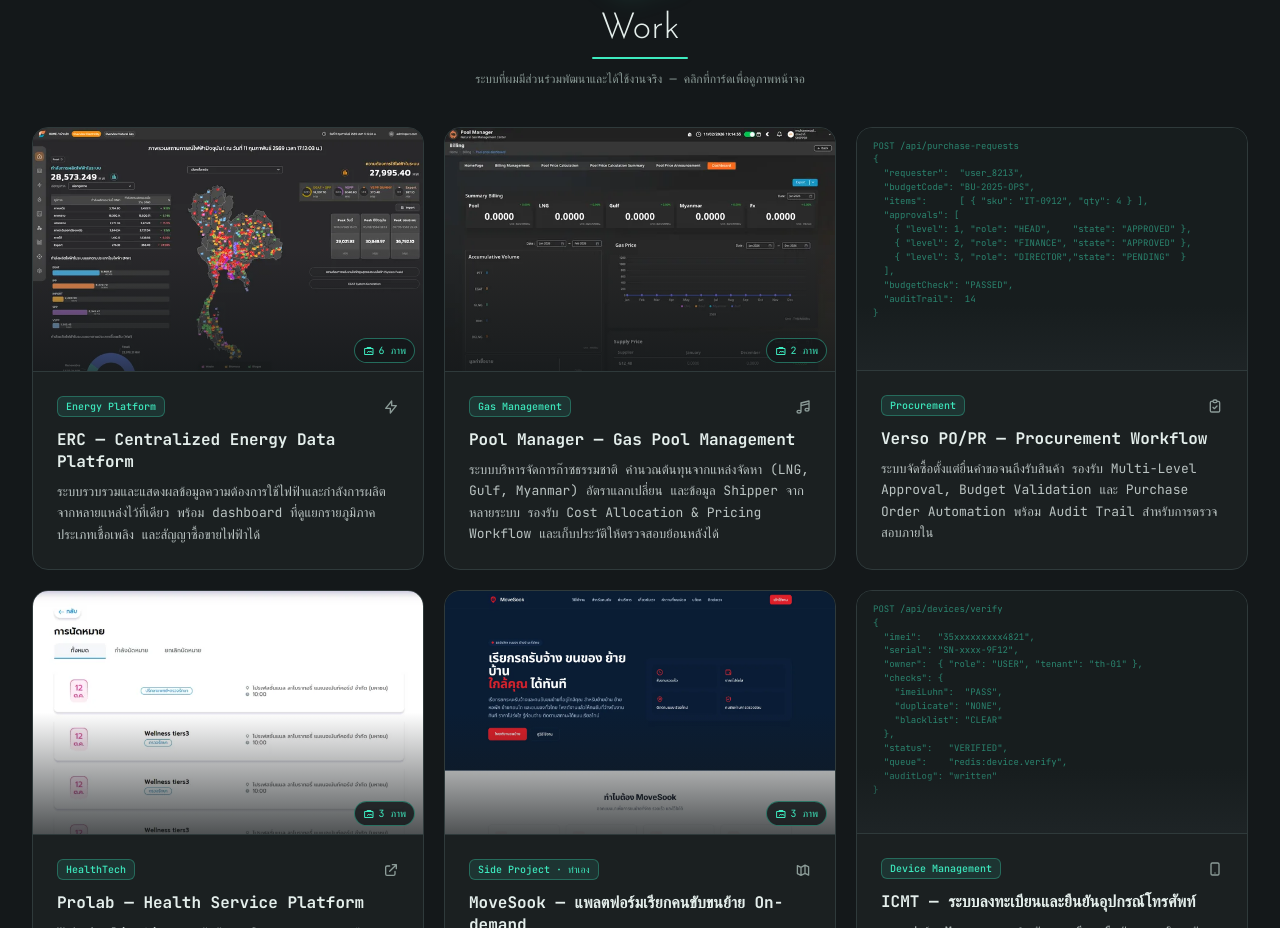
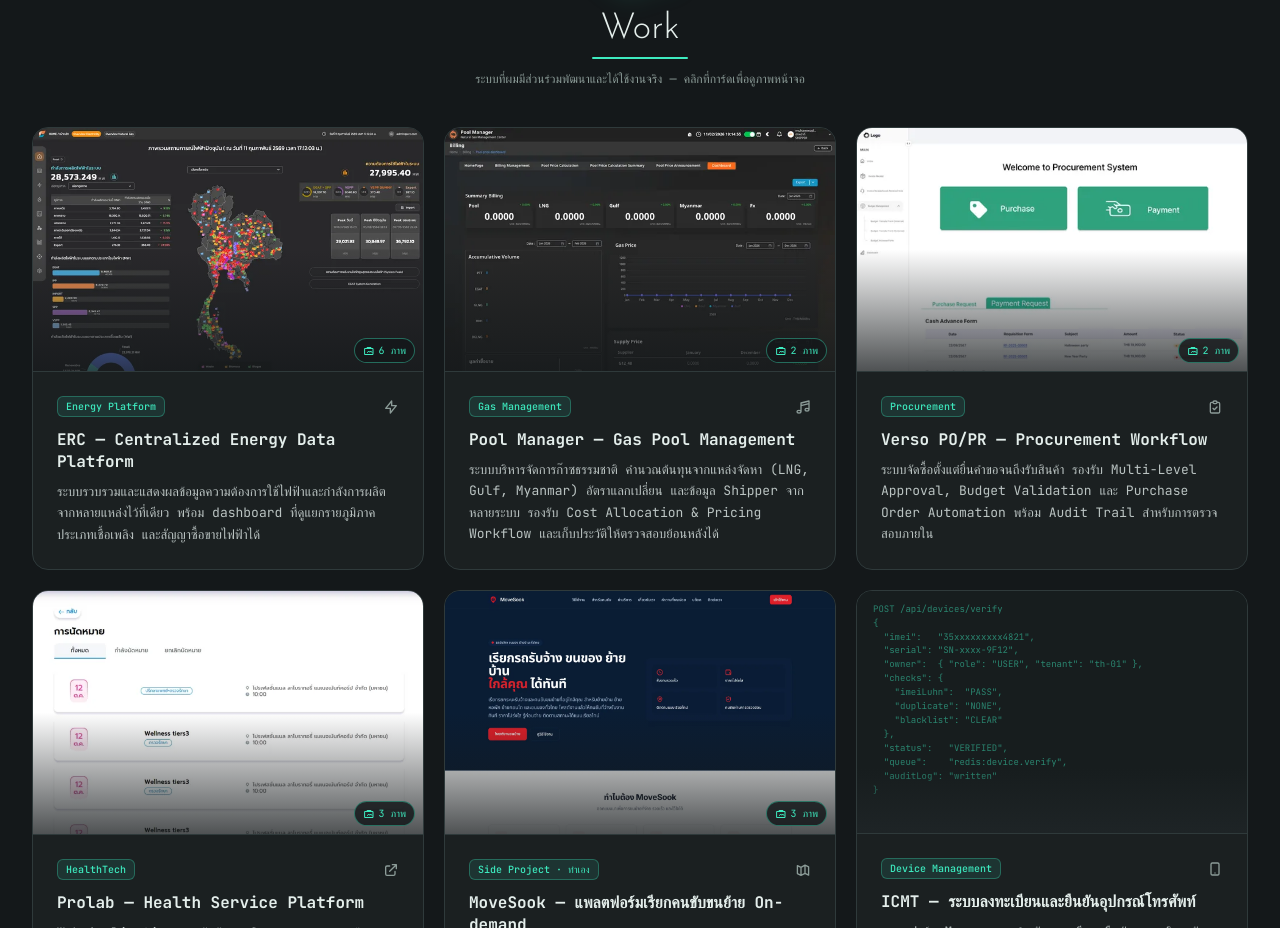
Before and after one commit to muhammmadhisam/profile-muhammadhisam, a plain HTML site: page index.html in a window 1280 px wide. Shown: the part 2790-3718 px from the top of the page. Drawn offline with nearby package versions, Linux system fonts and the light colour scheme; a web font is replaced by a local one.

Commit message:
feat: เพิ่มภาพ Verso PO/PR กลับเข้าพอร์ต (ลบลายเซ็นออกแล้ว)
- verso-01: หน้าแรกระบบจัดซื้อ + รายการคำขอเบิกจ่าย (ข้อมูลเป็น demo, โลโก้เป็น placeholder)
- verso-02: หน้า Purchase Order — ทับช่องลายเซ็นของ Purchasing Manager
  และ Director of Finance ด้วยสีทึบ ลบพิกเซลลายเซ็นจริงออกทั้งหมด
- เปลี่ยนหน้าปกการ์ด Verso จากภาพประกอบ code preview เป็นภาพหน้าจอจริง
- ไม่นำหน้า login (มีโลโก้ลูกค้า) และผัง Purchase Process (เอกสารภายใน) ขึ้นเว็บ

Co-Authored-By: Claude Opus 5 <noreply@anthropic.com>

```diff
--- a/index.html
+++ b/index.html
@@ -542,22 +542,15 @@
                     </article>
 
                         <article class="group/card rounded-2xl border border-line bg-panel/70 transition-colors hover:border-mint/50 flex flex-col overflow-hidden">
-                        <div aria-hidden="true" class="relative aspect-[16/10] w-full overflow-hidden border-b border-line bg-[#171D1E]">
-                            <pre class="absolute inset-0 overflow-hidden px-4 py-3 font-mono text-[9px] leading-[1.55] text-mint/50">POST /api/purchase-requests
-{
-  "requester":  "user_8213",
-  "budgetCode": "BU-2025-OPS",
-  "items":      [ { "sku": "IT-0912", "qty": 4 } ],
-  "approvals": [
-    { "level": 1, "role": "HEAD",    "state": "APPROVED" },
-    { "level": 2, "role": "FINANCE", "state": "APPROVED" },
-    { "level": 3, "role": "DIRECTOR","state": "PENDING"  }
-  ],
-  "budgetCheck": "PASSED",
-  "auditTrail":  14
-}</pre>
-                            <span class="absolute inset-x-0 bottom-0 h-16 bg-gradient-to-t from-panel to-transparent"></span>
-                        </div>
+                        <button type="button" class="shot relative block w-full overflow-hidden border-b border-line text-left"
+                            data-gallery="verso" data-index="0" aria-label="เปิดภาพหน้าจอของ Verso PO/PR — Procurement Workflow ทั้งหมด 2 ภาพ">
+                            <img src="assets/projects/verso-01.webp" alt="Verso PO/PR — หน้าแรกของระบบจัดซื้อ พร้อมรายการคำขอเบิกจ่าย" loading="lazy" decoding="async"
+                                class="block aspect-[16/10] w-full object-cover object-top transition-transform duration-500 group-hover/card:scale-[1.04]" />
+                            <span aria-hidden="true" class="pointer-events-none absolute inset-0 bg-gradient-to-t from-ink/75 via-ink/0 to-ink/0"></span>
+                            <span aria-hidden="true" class="pointer-events-none absolute bottom-2 right-2 inline-flex items-center gap-1 rounded-full border border-mint/40 bg-ink/85 px-2 py-1 font-mono text-[10px] text-mint">
+                                <svg class="h-3 w-3" fill="none" stroke="currentColor" stroke-width="2" viewBox="0 0 24 24" aria-hidden="true"><path stroke-linecap="round" stroke-linejoin="round" d="M4 7h16v12H4zM8 7V5h8v2M9 15l2.5-3 2 2.5L15.5 12 18 15"/></svg> 2 ภาพ
+                            </span>
+                        </button>
                         <div class="flex flex-1 flex-col p-6">
                             <div class="flex items-center justify-between mb-3">
                                 <span class="inline-flex items-center rounded-md bg-mint/10 text-mint border border-mint/30 px-2 py-0.5 font-mono text-[10px] font-medium">Procurement</span>
@@ -1569,6 +1562,10 @@
             <img src="assets/projects/pool-01.webp" alt="Pool Manager — แดชบอร์ด Billing สรุปปริมาณและราคาก๊าซรายเดือน" />
             <img src="assets/projects/pool-02.webp" alt="Pool Manager — หน้า Home Portal แยกโมดูล Planning / Billing / Manual" />
         </template>
+        <template data-gallery-src="verso" data-gallery-title="Verso PO/PR — Procurement Workflow">
+            <img src="assets/projects/verso-01.webp" alt="Verso PO/PR — หน้าแรกของระบบจัดซื้อ พร้อมรายการคำขอเบิกจ่าย" />
+            <img src="assets/projects/verso-02.webp" alt="Verso PO/PR — หน้า Purchase Order พร้อมตารางรายการและสรุปภาษี (ลบลายเซ็นออกแล้ว)" />
+        </template>
         <template data-gallery-src="prolab" data-gallery-title="Prolab — Health Service Platform">
             <img src="assets/projects/prolab-01.webp" alt="Prolab — หน้ารายการนัดหมายของผู้ใช้" />
             <img src="assets/projects/prolab-02.webp" alt="Prolab — แพ็กเกจตรวจสุขภาพบนหน้าเว็บ" />
```
Also changed, not shown: assets/projects/verso-01.webp (added), assets/projects/verso-02.webp (added).
